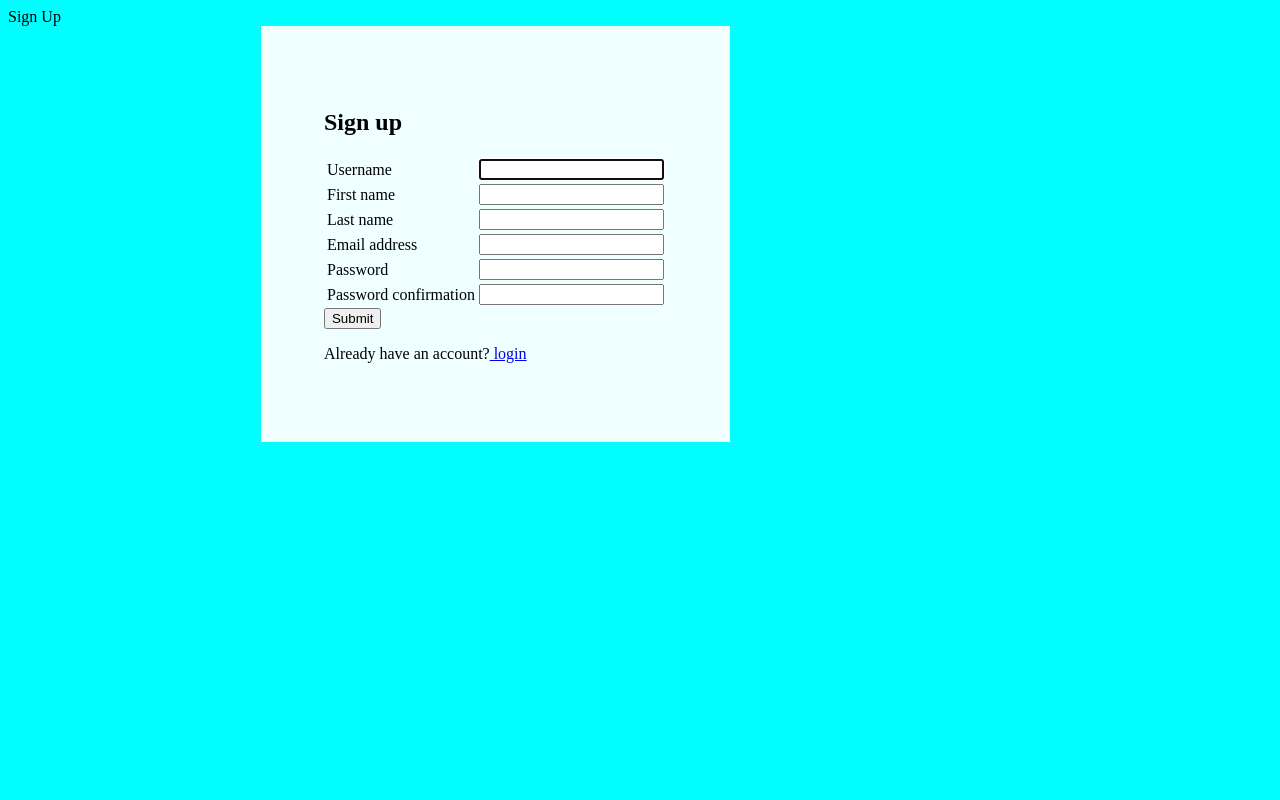
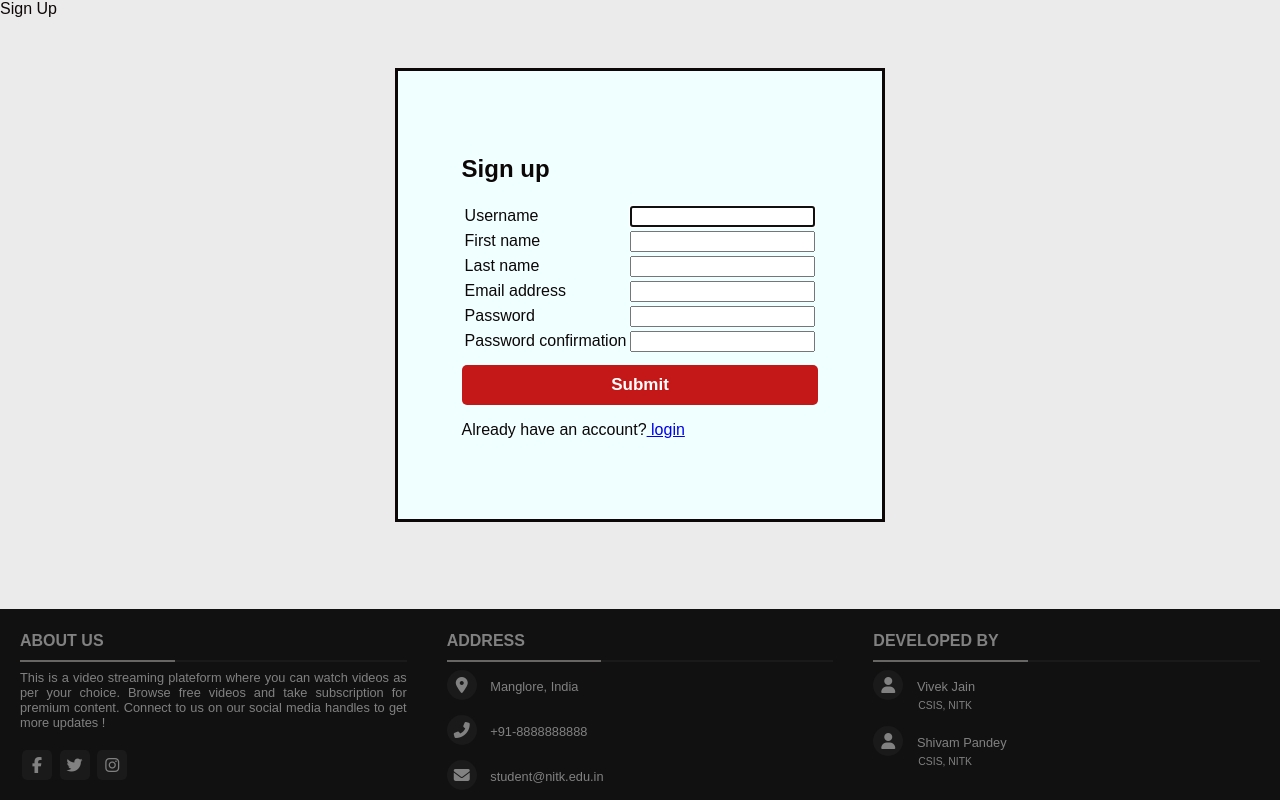
Before and after one commit to vivekj52/Video_Streamer, a Django app: page /auth/signup/ in a window 1280 px wide. Run offline with Django 3.2, Linux system fonts and the light colour scheme; parts of the project's set-up code (start-up, migrations or seed data) failed here and were passed over; some libraries are stand-ins or nearby versions.

Commit message:
Sign Up Page Footer Added, signup.css Updated

```diff
--- a/static/streamer/registration/signup.css
+++ b/static/streamer/registration/signup.css
@@ -1,13 +1,210 @@
-body{
-    background-color: aqua;
+body
+{
+    margin: 0;
+    padding: 0;
+    color: #0e0707;
+    box-sizing: border-box;
+    font-family: 'Poppins', sans-serif;
+    background-color: rgb(235, 235, 235);
 }
 
-.form{
+footer
+{
+    margin-left: 0;
+    position: fixed;
+    bottom: 0px;
+    width: 100%;
+    background: #111;
+}
+
+.form
+{
+    margin-top: 50px;
+    margin-left: auto;
+    margin-right: auto;
     display: block;
-    position: relative;
-    left: 20%;
-    border: 10px black;
+    border-style: solid;
     background-color: azure;
     width: fit-content;
     padding: 5%;
 }
+
+.btn
+{
+    margin-top: 10px;
+}
+
+.btn
+{
+    color: white;
+    height: 40px;
+    width: 100%;
+    border: none;
+    border-radius: 5px;
+    outline: none;
+    background: #c41717;
+    font-size: 1.0625rem;
+    font-weight: 550;
+    cursor: pointer;
+    transition: .3s;
+}
+
+.btn:hover
+{
+    background: rgb(99, 12, 12);
+}
+
+.main-content
+{
+    display: flex;
+}
+
+.main-content .box
+{
+    color:  #818181;
+    flex-basis: 50%;
+    padding: 10px 20px;
+}
+
+.box h2
+{
+    font-size: 1rem;
+    font-weight: 550;
+    text-transform: uppercase;
+}
+
+.box .content
+{
+    margin: 20px 0 0 0;
+    position: relative;
+}
+
+.box .content:before
+{
+    position: absolute;
+    content: '';
+    top: -10px;
+    height: 2px;
+    width: 100%;
+    background: #1a1a1a;
+}
+
+.box .content:after
+{
+    position: absolute;
+    content: '';
+    height: 2px;
+    width: 40%;
+    background: #686565;
+    top: -10px;
+}
+
+.left .content p
+{
+    text-align: justify;
+}
+
+.left .content .social
+{
+    margin: 20px 0 0 0;
+}
+
+.left .content .social a
+{
+    padding: 0 2px;
+}
+
+.left .social a span
+{
+    color: #818181;
+    height: 30px;
+    width: 30px;
+    background: #1a1a1a;
+    line-height: 30px;
+    text-align: center;
+    font-size: 1rem;
+    border-radius: 5px;
+    transition: 0.3s;
+}
+
+.content
+{
+    font-size: 0.8rem;
+}
+
+.left .content .social a span:hover
+{
+    color: #111;
+    background: #ffffff;
+}
+
+.center .content .fas
+{
+    font-size: 1rem;
+    background: #1a1a1a;
+    height: 30px;
+    width: 30px;
+    line-height: 30px;
+    text-align: center;
+    border-radius: 50%;
+    transition: 0.3s;
+    cursor: pointer;
+}
+
+.center .content .fas:hover
+{
+    color: #111;
+    background: #ffffff;
+}
+
+.center .content .text
+{
+    font-size: 0.8rem;
+    font-weight: 500;
+    padding-left: 10px;
+}
+
+.center .content .phone
+{
+    margin: 15px 0;
+}
+
+.student-details
+{
+    font-size: 0.65rem;
+    margin-left: 45px;
+    margin-top: 0px;
+    margin-bottom: 15px;
+}
+
+
+.right .content .fas
+{
+    font-size: 1rem;
+    background: #1a1a1a;
+    height: 30px;
+    width: 30px;
+    line-height: 30px;
+    text-align: center;
+    border-radius: 50%;
+    transition: 0.3s;
+    cursor: pointer;
+}
+
+.right .content .fas:hover
+{
+    color: #111;
+    background: #ffffff;
+}
+
+.right .content .text
+{
+    font-size: 0.8rem;
+    font-weight: 500;
+    padding-left: 10px;
+}
+
+.right .content .phone
+{
+    margin: 15px 0;
+}
--- a/templates/registration/signup.html
+++ b/templates/registration/signup.html
@@ -5,6 +5,8 @@
     <meta name="viewport" content="width=device-width, initial-scale=1">
     {% load static %}
     <link rel="stylesheet" type="text/css" href="{% static 'streamer/registration/signup.css' %}"/>
+    <script src="https://kit.fontawesome.com/a076d05399.js"></script>
+
     <title>Sign Up</title>
 </head>
 <body>
@@ -46,10 +48,74 @@
 
 </table>
       {{form.errors}}
-    <input type="submit" name="SIGN UP">
+    <input class="btn" type="submit" name="SIGN UP">
   </form>
 {% endblock %}
 <p>Already have an account?<a href="{% url 'login' %}"> login</a></p>
 </div>
+<footer>
+    <div class="main-content">
+      <div class="left box">
+
+        <h2>About Us</h2>
+        <div class="content">
+          <p>This is a video streaming plateform where you can watch videos as per your choice. Browse free videos and
+            take subscription for premium content. Connect to us on our social media handles to get more updates !
+          </p>
+
+          <div class="social">
+            <a href="#"><span class="fab fa-facebook-f"></span></a>
+            <a href="#"><span class="fab fa-twitter"></span></a>
+            <a href="#"><span class="fab fa-instagram"></span></a>
+          </div>
+        </div>
+      </div>
+
+      <div class="center box">
+
+        <h2>Address</h2>
+        <div class="content">
+
+          <div class="place">
+            <span class="fas fa-map-marker-alt"></span>
+            <span class="text">Manglore, India</span>
+          </div>
+
+          <div class="phone">
+            <span class="fas fa-phone-alt"></span>
+            <span class="text">+91-8888888888</span>
+          </div>
+
+          <div class="email">
+            <span class="fas fa-envelope"></span>
+            <span class="text">student@nitk.edu.in</span>
+          </div>
+
+        </div>
+      </div>
+
+      <div class="right box">
+
+        <h2>Developed By</h2>
+        <div class="content">
+
+          <div class="student-1">
+            <span class="fas fa-user"></span>
+            <span class="text">Vivek Jain</span>
+            <p class="student-details">CSIS, NITK</p>
+          </div>
+
+          <div class="student-2">
+            <span class="fas fa-user"></span>
+            <span class="text">Shivam Pandey</span>
+            <p class="student-details">CSIS, NITK</p>
+          </div>
+
+        </div>
+      </div>
+    </div>
+
+
+  </footer>
 </body>
 </html>
```
